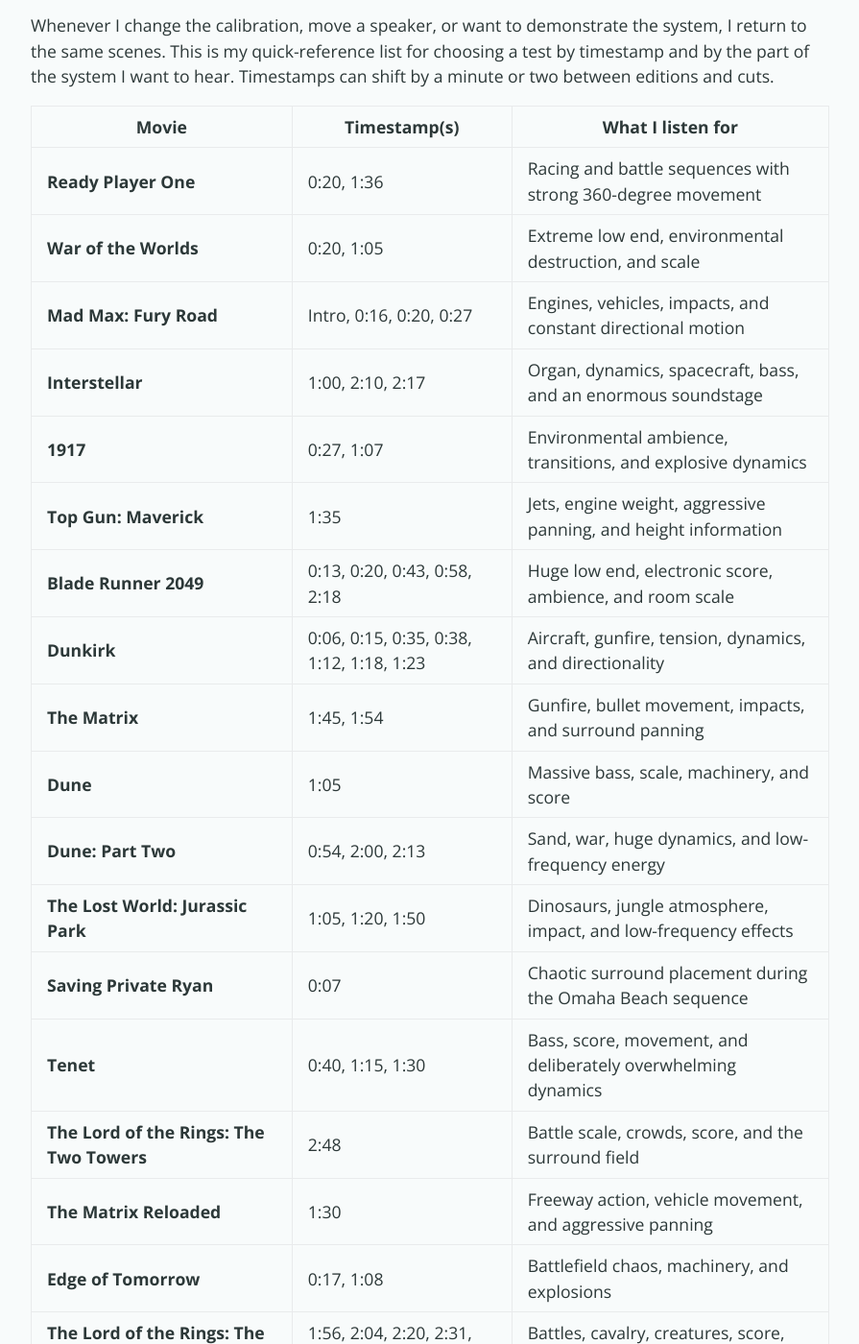
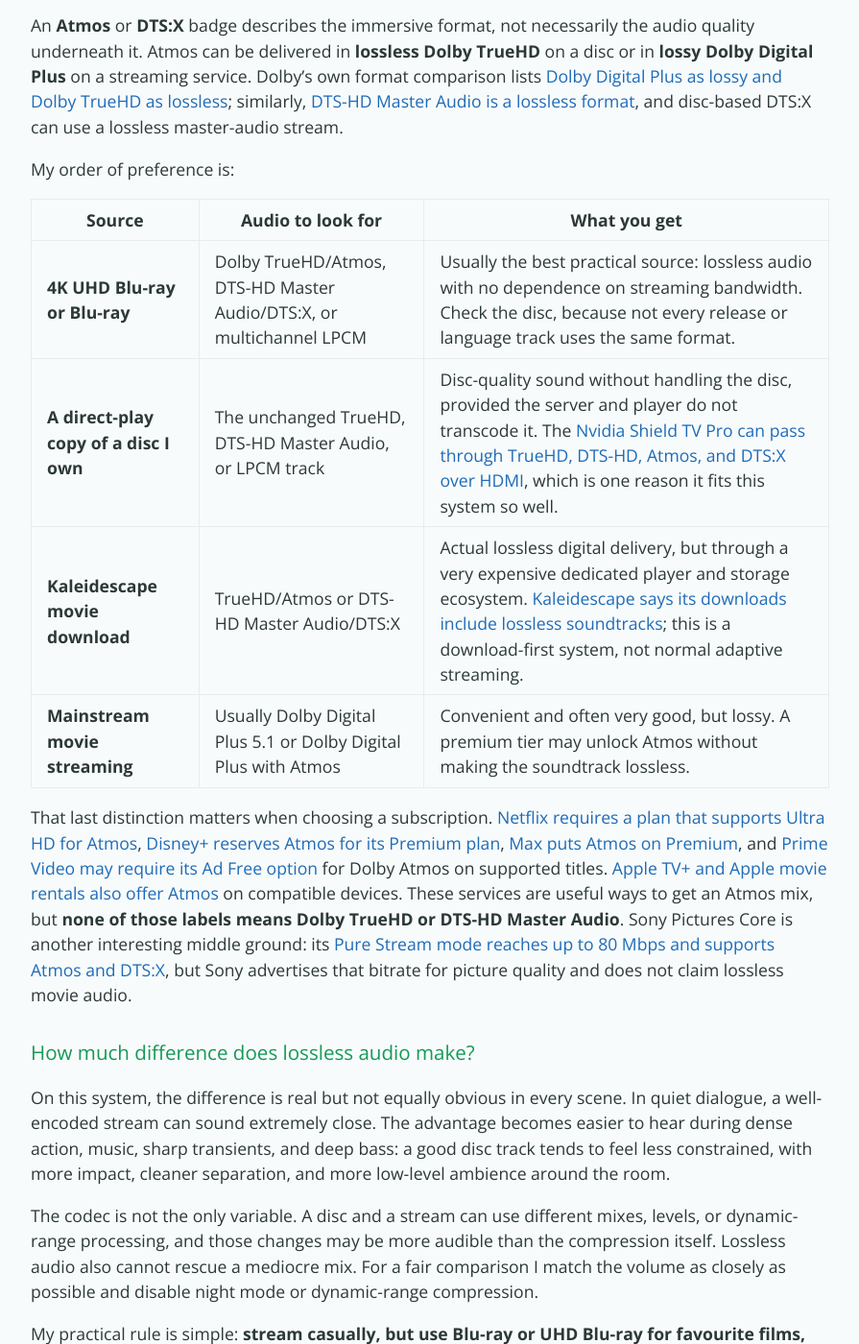
Before and after one commit to GeorgiKostov/georgikostov.github.io, a Jekyll site: the page built from posts/51-4-dolby-atmos-home-theater.md, in a window 1280 px wide and 1400 px high, scrolled down 5909 px. Shown: the whole window at 96% size, without its empty margins (192-1087 px from the left). Built offline with Jekyll 4.4.1, drawn with Linux system fonts in a browser that asks for light colours; some of the changed text lies outside the part shown.

Commit message:
Add lossless home theater audio guide

```diff
--- a/posts/51-4-dolby-atmos-home-theater.md
+++ b/posts/51-4-dolby-atmos-home-theater.md
@@ -112,6 +112,29 @@
 - Four height channels were worth choosing over two extra rear surrounds.
 - Compact speakers made a real 5.1.4 layout practical in a living room.
 - Placement and calibration improved the system more than oversized front speakers would have.
+
+## What to watch: lossless audio, Blu-ray, and streaming
+
+An **Atmos** or **DTS:X** badge describes the immersive format, not necessarily the audio quality underneath it. Atmos can be delivered in **lossless Dolby TrueHD** on a disc or in **lossy Dolby Digital Plus** on a streaming service. Dolby's own format comparison lists [Dolby Digital Plus as lossy and Dolby TrueHD as lossless](https://professional.dolby.com/technologies/dolby-digital-plus/); similarly, [DTS-HD Master Audio is a lossless format](https://consumer.dts.com/professional-auto-solutions/), and disc-based DTS:X can use a lossless master-audio stream.
+
+My order of preference is:
+
+| Source | Audio to look for | What you get |
+| --- | --- | --- |
+| **4K UHD Blu-ray or Blu-ray** | Dolby TrueHD/Atmos, DTS-HD Master Audio/DTS:X, or multichannel LPCM | Usually the best practical source: lossless audio with no dependence on streaming bandwidth. Check the disc, because not every release or language track uses the same format. |
+| **A direct-play copy of a disc I own** | The unchanged TrueHD, DTS-HD Master Audio, or LPCM track | Disc-quality sound without handling the disc, provided the server and player do not transcode it. The [Nvidia Shield TV Pro can pass through TrueHD, DTS-HD, Atmos, and DTS:X over HDMI](https://www.nvidia.com/en-gb/shield/shield-tv-pro/), which is one reason it fits this system so well. |
+| **Kaleidescape movie download** | TrueHD/Atmos or DTS-HD Master Audio/DTS:X | Actual lossless digital delivery, but through a very expensive dedicated player and storage ecosystem. [Kaleidescape says its downloads include lossless soundtracks](https://www.kaleidescape.com/support/article/Dolby-Atmos-availability); this is a download-first system, not normal adaptive streaming. |
+| **Mainstream movie streaming** | Usually Dolby Digital Plus 5.1 or Dolby Digital Plus with Atmos | Convenient and often very good, but lossy. A premium tier may unlock Atmos without making the soundtrack lossless. |
+
+That last distinction matters when choosing a subscription. [Netflix requires a plan that supports Ultra HD for Atmos](https://help.netflix.com/en/node/64066), [Disney+ reserves Atmos for its Premium plan](https://help.disneyplus.com/en-GB/article/disneyplus-en-me-sound-quality), [Max puts Atmos on Premium](https://help.max.com/us-en/answer/detail/000002547), and [Prime Video may require its Ad Free option](https://www.primevideo.com/help?nodeId=TMwh2aig8aCv0WgwDL) for Dolby Atmos on supported titles. [Apple TV+ and Apple movie rentals also offer Atmos](https://support.apple.com/en-us/119599) on compatible devices. These services are useful ways to get an Atmos mix, but **none of those labels means Dolby TrueHD or DTS-HD Master Audio**. Sony Pictures Core is another interesting middle ground: its [Pure Stream mode reaches up to 80 Mbps and supports Atmos and DTS:X](https://electronics.sony.com/sony-pictures-core), but Sony advertises that bitrate for picture quality and does not claim lossless movie audio.
+
+### How much difference does lossless audio make?
+
+On this system, the difference is real but not equally obvious in every scene. In quiet dialogue, a well-encoded stream can sound extremely close. The advantage becomes easier to hear during dense action, music, sharp transients, and deep bass: a good disc track tends to feel less constrained, with more impact, cleaner separation, and more low-level ambience around the room.
+
+The codec is not the only variable. A disc and a stream can use different mixes, levels, or dynamic-range processing, and those changes may be more audible than the compression itself. Lossless audio also cannot rescue a mediocre mix. For a fair comparison I match the volume as closely as possible and disable night mode or dynamic-range compression.
+
+My practical rule is simple: **stream casually, but use Blu-ray or UHD Blu-ray for favourite films, serious listening, and demo scenes**. Lossless sound is worthwhile on a calibrated 5.1.4 system, but it is the final layer of polish after speaker placement, room correction, and the quality of the original mix.
 
 ## Movie demo reference: scenes and timestamps
 
```
